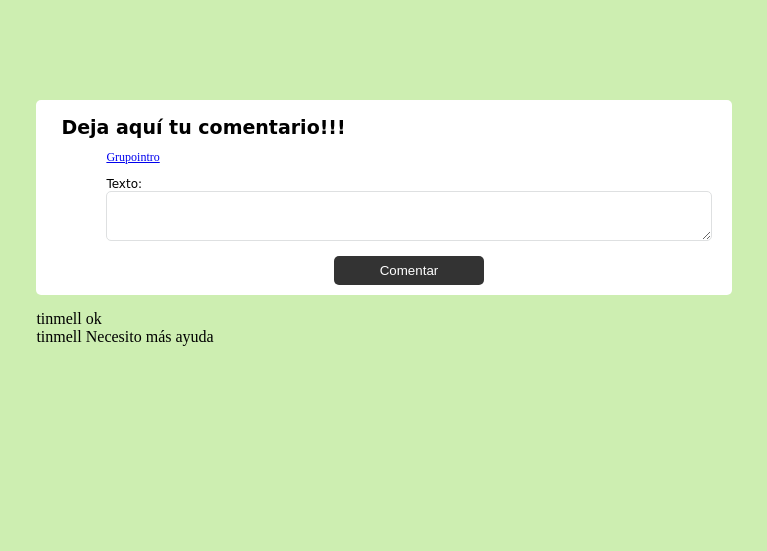
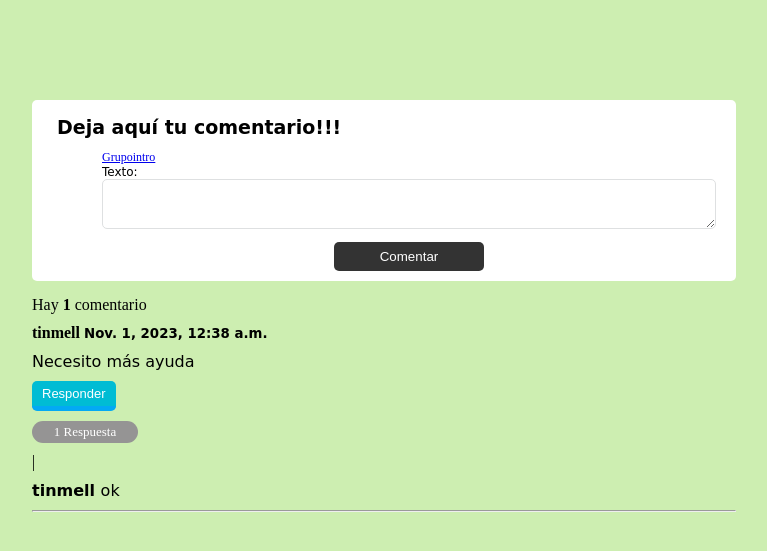
Before and after one commit to voidbango/Aplicacion, a Django app: page /post_id/9/ in a window 1280 px wide. Shown: the top 551 px of the page, without its empty margins (256-1023 px from the left). Run offline with Django 4.2, Linux system fonts and the light colour scheme; data comes from the database, SQL or seed files in the repository; both versions use the stored data as it was after the commit; some libraries are stand-ins or nearby versions; some web fonts are replaced.

Commit message:
'comentarios'

```diff
--- a/Comentarios/models.py
+++ b/Comentarios/models.py
@@ -10,7 +10,7 @@
     def filtro_por_instancia(self, instance):
         content_type = ContentType.objects.get_for_model(instance.__class__)
         obj_id = instance.id
-        qs = super(ComentariosManager, self).filter(content_type=content_type, object_id=obj_id)
+        qs = super(ComentariosManager, self).filter(content_type=content_type, object_id=obj_id).filter(padre=None)
         return qs
 
 class Comentarios(models.Model):
@@ -21,15 +21,20 @@
     object_id = models.PositiveIntegerField()
     content_objects = GenericForeignKey('content_type', 'object_id')
 
+    padre = models.ForeignKey('self', null= True, blank=True, on_delete=models.CASCADE)
+
     tiempo = models.DateTimeField(auto_now_add=True)
 
     objects = ComentariosManager()
 
-    def get_absolute_url(self):
-        return reverse('comentario_id', kwargs={'pk': self.pk})
+    class Meta:
+        ordering = ['-tiempo']
 
     def __str__(self):
         return self.texto[:15]
 
-    class Meta:
-        ordering = ['-tiempo']
+    def get_absolute_url(self):
+        return reverse('comentario_id', kwargs={'pk': self.pk})
+
+    def Hijo(self):
+        return Comentarios.objects.filter(padre=self)
--- a/Comentarios/urls.py
+++ b/Comentarios/urls.py
@@ -1,8 +1,9 @@
 from django.urls import path
-from .views import post_idd, comentario_id
+from .views import post_idd, comentario_id, eliminarComentarios
 
 
 urlpatterns=[
     path('post_id/<int:pk>/', post_idd, name='post_idd'),
-    path('comentario_id/<int:pk>/', comentario_id, name='comentario_id')
+    path('comentario_id/<int:pk>/', comentario_id, name='comentario_id'),
+    path('eliminar/<int:id>/', eliminarComentarios, name='eliminar')
 ]
--- a/Comentarios/views.py
+++ b/Comentarios/views.py
@@ -3,6 +3,8 @@
 from .models import Comentarios
 from post.models import Post
 from django.contrib.contenttypes.models import ContentType
+from django.http import HttpResponseRedirect, HttpResponse, Http404
+from django.contrib import messages
 
 def comentario_id(request, pk):
     instance = get_object_or_404(Comentarios, pk=pk)
@@ -26,11 +28,23 @@
         obj_id = form.cleaned_data.get('object_id')
         texto_data = form.cleaned_data.get('texto')
 
+        padre_obj = None
+
+        try:
+            padre_id= int(request.POST.get('padre_identificador'))
+        except:
+            padre_id= None
+        if padre_id:
+            padre_qs= Comentarios.objects.filter(id=padre_id)
+            if padre_qs.exists() and padre_qs.count()==1:
+                padre_obj = padre_qs.first()
+
         comentario, created = Comentarios.objects.get_or_create(
             usuario=request.user,
             content_type=content_type,
             object_id=obj_id,
-            texto=texto_data
+            texto=texto_data,
+            padre= padre_obj
         )
 
         if created:
@@ -49,3 +63,29 @@
     }
 
     return render(request, 'comentar/comentarios.html', context)
+
+def eliminarComentarios(request, id):
+    #instance = get_object_or_404(Comentarios, id=id)
+    try:
+        instance = Comentarios.objects.get(id=id)
+    except:
+        raise Http404
+
+    if instance.usuario != request.user:
+
+        response = HttpResponse('Tu No tienes permiso para realizar esta acción')
+        response.status_code= 403
+        return response
+
+    if request.method == 'POST':
+        padre_instance_url= instance.content_objects.get_absolute_url()
+        instance.delete()
+        messages.success(request, 'Esta acción ha eliminado el comentario')
+        return HttpResponseRedirect(padre_instance_url)
+
+    context={
+
+        'instance':instance
+
+    }
+    return render(request, 'comentar/eliminar.html', context)
--- a/template/base.html
+++ b/template/base.html
@@ -4,6 +4,9 @@
     <title>
         {% block titulo %}{% endblock %}
     </title>
+
+    <script src="https://cdnjs.cloudflare.com/ajax/libs/jquery/3.0.0/jquery.min.js"></script>
+
 </head>
 <body>
     <div class="contenedor_main">
--- a/template/comentar/comentarios.html
+++ b/template/comentar/comentarios.html
@@ -30,11 +30,71 @@
         </div>
     </article>
 
+    <header>
+
+        {% if ver_comentarios.count > 1 %}
+            Hay <strong>{{ver_comentarios.count}}</strong> comentarios
+        {% else %}
+            Hay <strong>{{ver_comentarios.count}}</strong> comentario
+        {% endif %}
+
+
+    </header>
+
     {% for comentario in ver_comentarios %}
-    <div>
-        {{ comentario.usuario }}
-        {{ comentario.texto }}
+    <div class="div_ver_comentarios">
+
+        <strong>
+            {{ comentario.usuario }} <small>{{comentario.tiempo}}</small>
+        </strong>
+        <p class="p_comentario">
+             {{ comentario.texto }} <span></span>
+        </p>
+
+        {% if request.user == comentario.usuario %}
+        <a href="{% url 'eliminar' comentario.pk %}">
+            Eliminar Comentario
+        </a>
+        {% else %}
+
+        {% endif %}
+
+        <button class="b_responder" style="display: block;">
+            Responder
+        </button>
+
+        <div class="abrir_caja_reply">
+        <form method="post">
+            {% csrf_token %}
+            <input type="hidden" name="padre_identificador" value="{{comentario.id}}">
+            {{form}}
+            <button type="submit" class="btn_enviar">
+                Enviar respuesta
+            </button>
+        </form>
+        </div>
+        <span class="contar_reply">
+            {{comentario.Hijo.count}} Respuesta{% if comentario.Hijo.count > 1 %}s{% endif %}
+
+        </span>
+|       {% if comentario.Hijo.count > 0 %}
+            {% for respuesta in comentario.Hijo %}
+
+                <div class="">
+                        <p class="p_comentario">
+                            <strong>
+                                {{respuesta.usuario}}
+                            </strong>
+                        <span>
+                            {{respuesta.texto}}
+                        </span>
+                        </p>
+                </div>
+
+            {% endfor %}
+        {% endif %}
     </div>
+    <hr>
     {% empty %}
     <h1>
         Publica el primer comentario
@@ -42,12 +102,70 @@
     {% endfor %}
 </div>
 
+<script>
+
+    $('.b_responder').click(function(e){
+        e.preventDefault();
+        $(this).next('.abrir_caja_reply').fadeToggle()
+    })
+
+</script>
 
 <style>
 @import url('https://fonts.googleapis.com/css2?family=Playpen+Sans:wght@400;600&display=swap');
-p, h1, h2, h3{
+p, h1, h2, h3, small{
     font-family: 'Playpen Sans', cursive;
 }
+
+.p_comentario{
+    margin: 10px 0;
+    font-weight: 500;
+}
+
+.b_responder{
+    background: #00bcd4;
+    color: white;
+    padding: 5px 10px;
+    border-radius: 5px;
+    border: none;
+    font-size: 13px;
+    border-bottom: 5px solid #03a9f4;
+}
+
+.contar_reply{
+    width: 100px;
+    padding: 3px;
+    display: block;
+    font-size: 13px;
+    text-align: center;
+    margin: 10px 0;
+    cursor: pointer;
+    color: #fff;
+    background: #959494;
+    border-radius: 50px;
+}
+
+
+.btn_enviar{
+    background: #00bcd4;
+    color: white;
+    padding: 5px 10px;
+    border-radius: 5px;
+    border: none;
+    font-size: 13px;
+    border-bottom: 5px solid #03a9f4;
+}
+
+.abrir_caja_reply{
+    display: none;
+
+}
+
+.div_ver_comentarios{
+    margin: 10px 0;
+
+}
+
 .main_div{
 		width: 55%;
 		margin: 100px auto;
@@ -129,6 +247,5 @@
 
 }
 
-
-
+</style>
 {% endblock %}
```
Also changed, not shown: template/comentar/eliminar.html (added, +68 -0 lines), Comentarios/migrations/0003_comentarios_padre.py (added), Quiz/migrations/0004_mimodelo.py (added), db.sqlite3.
